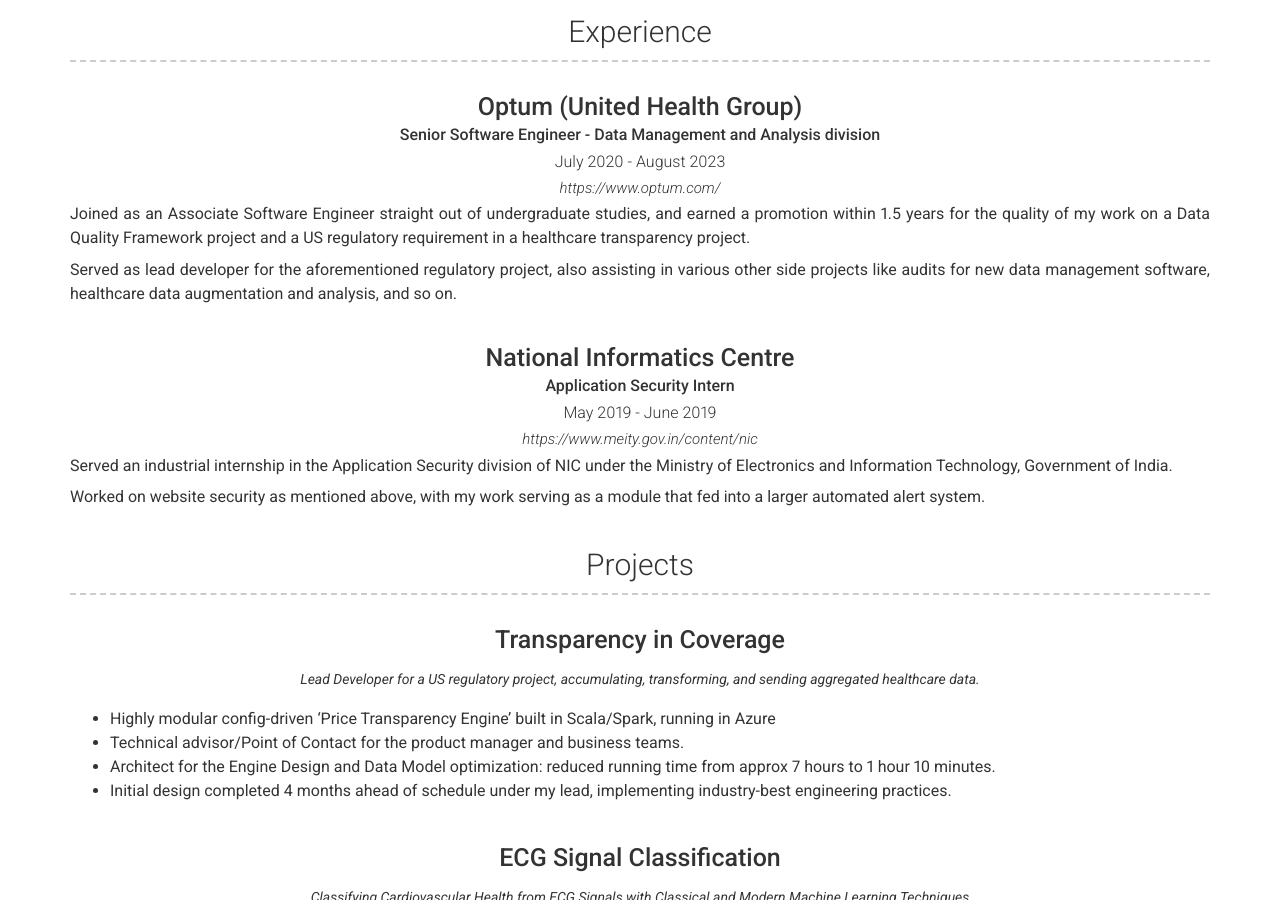
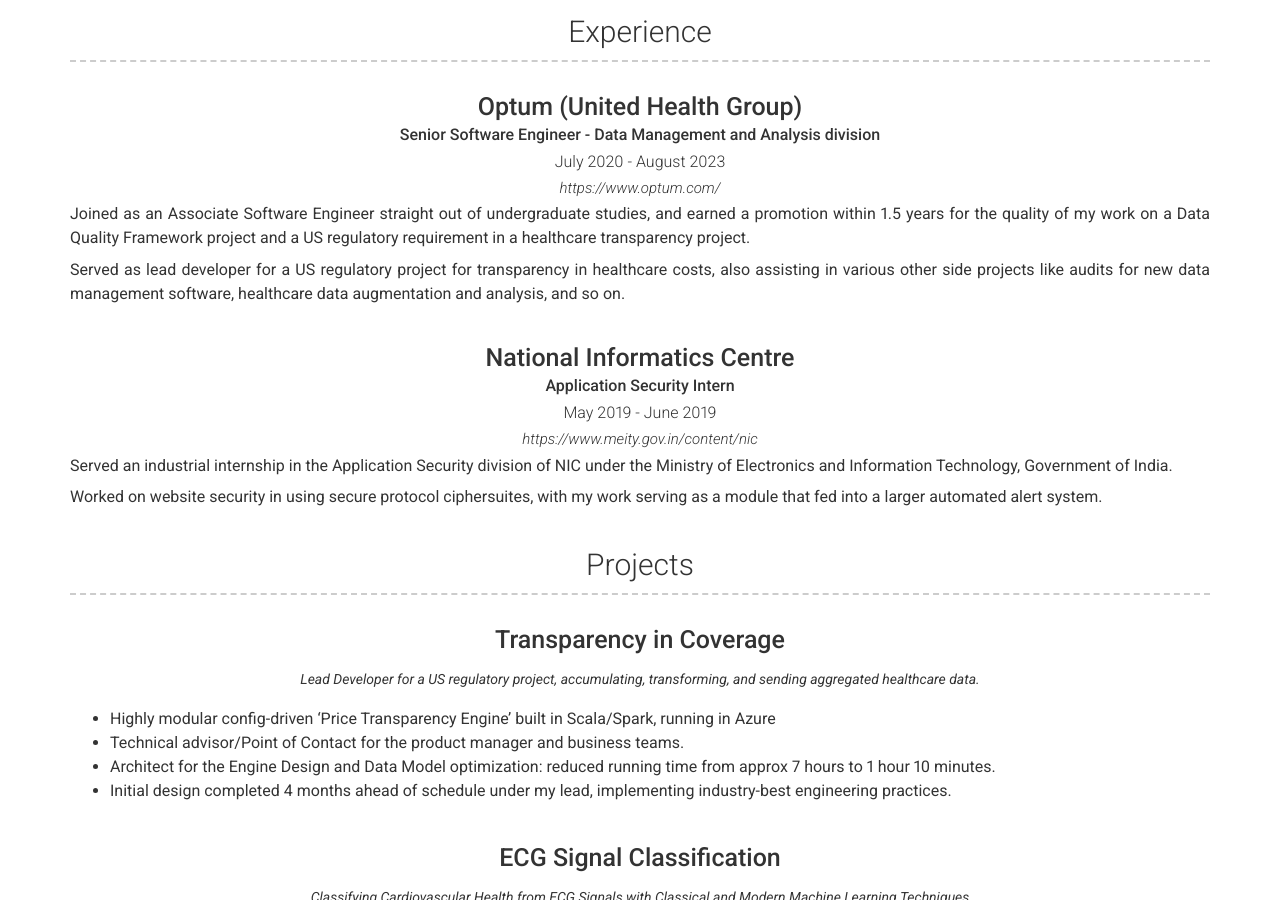
Before and after one commit to nschdeva/nschdeva.github.io, a Jekyll site: the page built from index.md, in a window 1280 px wide and 900 px high, scrolled down 1212 px. Built offline with Jekyll 4.4.1, drawn with Linux system fonts in a browser that asks for light colours; nearby versions of some CDN libraries.

Commit message:
Structure update fixes
Changed Experience descriptions to match section shifts

```diff
--- a/_config.yml
+++ b/_config.yml
@@ -104,7 +104,7 @@ content:
         description: | # this will include new lines to allow paragraphs
           Joined as an Associate Software Engineer straight out of undergraduate studies, and earned a promotion within 1.5 years for the quality of my work on a Data Quality Framework project and a US regulatory requirement in a healthcare transparency project.
 
-          Served as lead developer for the aforementioned regulatory project, also assisting in various other side projects like audits for new data management software, healthcare data augmentation and analysis, and so on.
+          Served as lead developer for a US regulatory project for transparency in healthcare costs, also assisting in various other side projects like audits for new data management software, healthcare data augmentation and analysis, and so on.
 
       - layout: top-middle
         title: National Informatics Centre
@@ -115,7 +115,7 @@ content:
         description: | # this will include new lines to allow paragraphs
           Served an industrial internship in the Application Security division of NIC under the Ministry of Electronics and Information Technology, Government of India.
 
-          Worked on website security as mentioned above, with my work serving as a module that fed into a larger automated alert system.
+          Worked on website security in using secure protocol ciphersuites, with my work serving as a module that fed into a larger automated alert system.
 
   - title: Projects # Title for the section
     section: Projects
```
